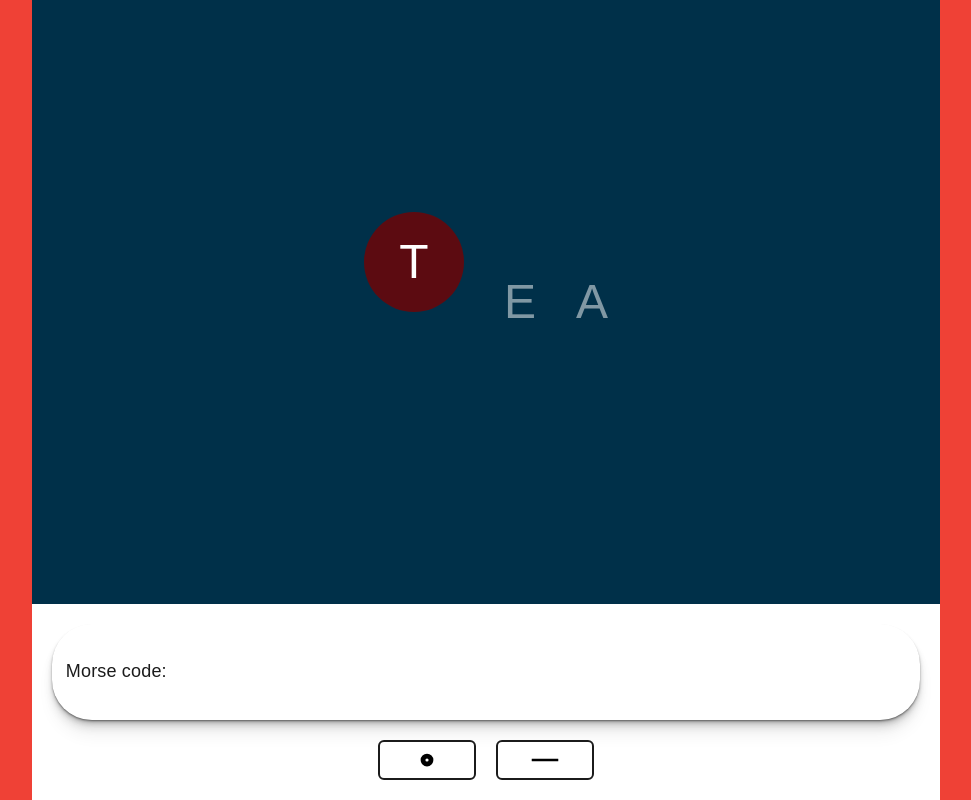
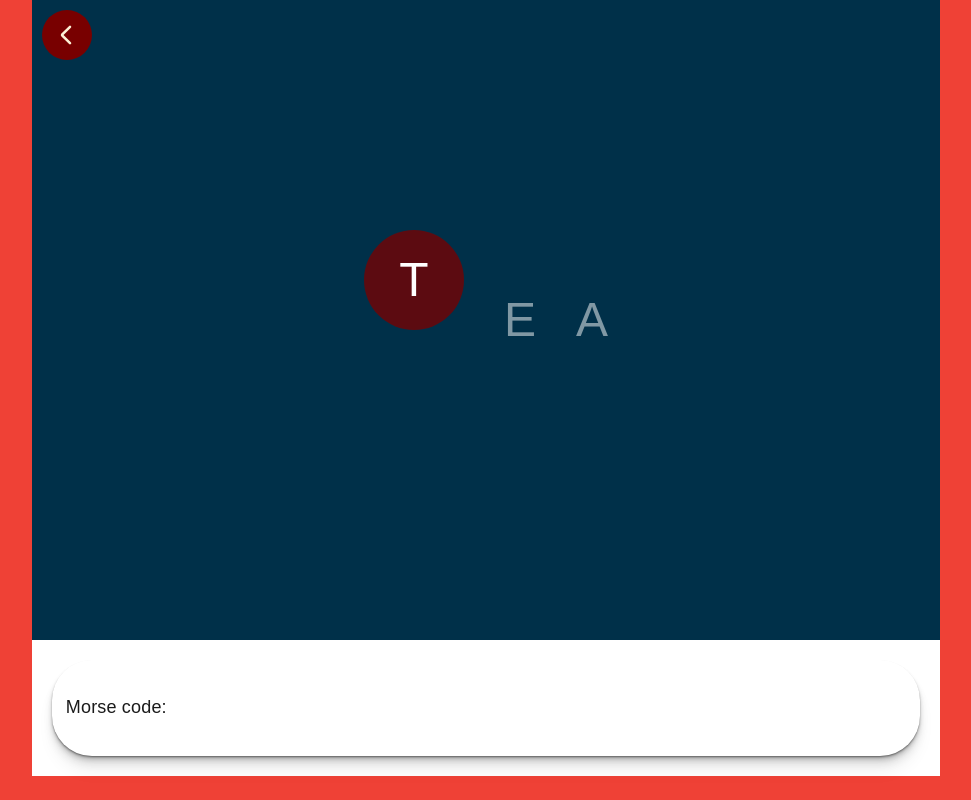
Before and after one commit to Andriikryl/morse-game, a Next.js app: page /play in a window 1280 px wide. Shown: the whole page, without its empty margins (154-1125 px from the left). Built offline with nearby package versions, Linux system fonts and the light colour scheme.

Commit message:
add Trainer component

```diff
--- a/src/app/play/page.tsx
+++ b/src/app/play/page.tsx
@@ -1,11 +1,20 @@
+"use client";
+import React from "react";
 import Trainer from "@/components/trainer/Trainer";
-import React from "react";
+import VisuallyHidden from "@/components/visuallyHidden/VisuallyHidden";
+import Back from "@/icons/Back";
+import Link from "next/link";
+import styles from "./style.module.css";
 
 export default function Play() {
   return (
     <section>
-      <div>
+      <div className={styles.wrapper}>
         <Trainer />
+        <Link href={"/"} className={styles.link__back}>
+          <VisuallyHidden>Back</VisuallyHidden>
+          <Back />
+        </Link>
       </div>
     </section>
   );
--- a/src/app/play/style.module.css
+++ b/src/app/play/style.module.css
@@ -0,0 +1,23 @@
+.wrapper{
+    position: relative;
+}
+
+
+.link__back{
+    display: grid;
+    place-items: center;
+    place-content: center;
+    position: absolute;
+    left: 10px;
+    top: 10px;
+    background-color: #780000;
+    color: #fdf0d5;
+    border: none;
+    width: 50px;
+    height: 50px;
+    border-radius: 50px;
+}
+.link__back svg{
+    position: relative;
+    left: 5px;
+}
--- a/src/components/hero/style.module.css
+++ b/src/components/hero/style.module.css
@@ -41,6 +41,7 @@
     font-size: 28px;
     line-height: 120%;
     color: #fdf0d5;
+    margin-block-end: 20px;
 }
 
 .info{
@@ -51,3 +52,25 @@
     color: #fdf0d5 !important;
     border: none !important;
 }
+
+.link{
+    text-transform: uppercase;
+    font-family: var(--font-family);
+    font-weight: 400;
+    font-size: 16px;
+    letter-spacing: 0.02em;
+    text-align: center;
+    color: var(--white);
+}
+
+.nav__list{
+    padding-inline-start: 0px;
+    display: flex;
+    justify-content: center;
+    align-items: center;
+    background-color: hsl(0, 100%, 24%);
+    gap: 10px;
+    border: 2px solid hsl(4, 91%, 48%);
+    border-radius: 40px;
+    padding: 12px 14px 12px 14px;
+}
--- a/src/components/trainer/Trainer.tsx
+++ b/src/components/trainer/Trainer.tsx
@@ -4,14 +4,11 @@ import styles from "./style.module.css";
 import { words } from "@/data/words";
 import { englishToMorse } from "@/data/morseDictionary";
 import clsx from "clsx";
-import VisuallyHidden from "../visuallyHidden/VisuallyHidden";
-import Dot from "@/icons/Dot";
-import Desh from "@/icons/Desh";
 import { Input } from "../input/Input";
+import { motion } from "framer-motion";
 
 export default function Trainer() {
   const [value, setValue] = useState("");
-  const [matched, setMatched] = useState(false);
   const [currentIndex, setCurrentIndex] = useState(0);
   const [currentWord, setCurrentWord] = useState(words[currentIndex]);
   const [currentLetterIndex, setCurrentLetterIndex] = useState(0);
@@ -28,12 +25,13 @@ export default function Trainer() {
     (event: React.ChangeEvent<HTMLInputElement>) => {
       const newValue = event.target.value;
       setValue(newValue);
-      // Use type assertion to tell TypeScript that currentLetter is a key of englishToMorse
+
+      // Wait for 500 milliseconds before checking the input
+      setTimeout(() => {
         if (
           newValue ===
           englishToMorse[currentLetter as keyof typeof englishToMorse]
         ) {
-        setMatched(true);
           if (currentLetterIndex < currentWord.length - 1) {
             // Move to the next letter
             setCurrentLetterIndex(currentLetterIndex + 1);
@@ -48,42 +46,26 @@ export default function Trainer() {
             setValue("");
           }
         }
+      }, 1000); // Adjust the delay time as needed
     },
     [currentLetter, currentLetterIndex, currentWord, currentIndex]
   );
-  const hendelCkickDot = () => {
-    setValue((prevValue) => {
-      const newValue = prevValue + ".";
-      handleChange({
-        target: { value: newValue },
-      } as React.ChangeEvent<HTMLInputElement>);
-      return newValue;
-    });
-  };
-
-  const hendelCkickDesh = () => {
-    setValue((prevValue) => {
-      const newValue = prevValue + "-";
-      handleChange({
-        target: { value: newValue },
-      } as React.ChangeEvent<HTMLInputElement>);
-      return newValue;
-    });
-  };
 
   return (
     <div className={styles.wrapper}>
       <div className={styles.word__box}>
         <div className={styles.letter__box}>
           {currentWord.split("").map((letter, index) => (
-            <span
+            <motion.span
+              layout
+              transition={{ type: "spring", duration: 1.8 }}
               key={index}
               className={clsx(styles.letrer, {
                 [styles.curent__letter]: index === currentLetterIndex,
               })}
             >
               {letter}
-            </span>
+            </motion.span>
           ))}
         </div>
       </div>
@@ -94,16 +76,6 @@ export default function Trainer() {
           onChange={handleChange}
           type="string"
         />
-        <div className={styles.button__group}>
-          <button onClick={hendelCkickDot} className={styles.control__button}>
-            <VisuallyHidden>Dot</VisuallyHidden>
-            <Dot />
-          </button>
-          <button onClick={hendelCkickDesh} className={styles.control__button}>
-            <VisuallyHidden>Desh</VisuallyHidden>
-            <Desh />
-          </button>
-        </div>
       </div>
     </div>
   );
```
Also changed, not shown: src/components/hero/Hero.tsx (+14 -2 lines). Lines whose indentation alone changed are shown as unchanged.
